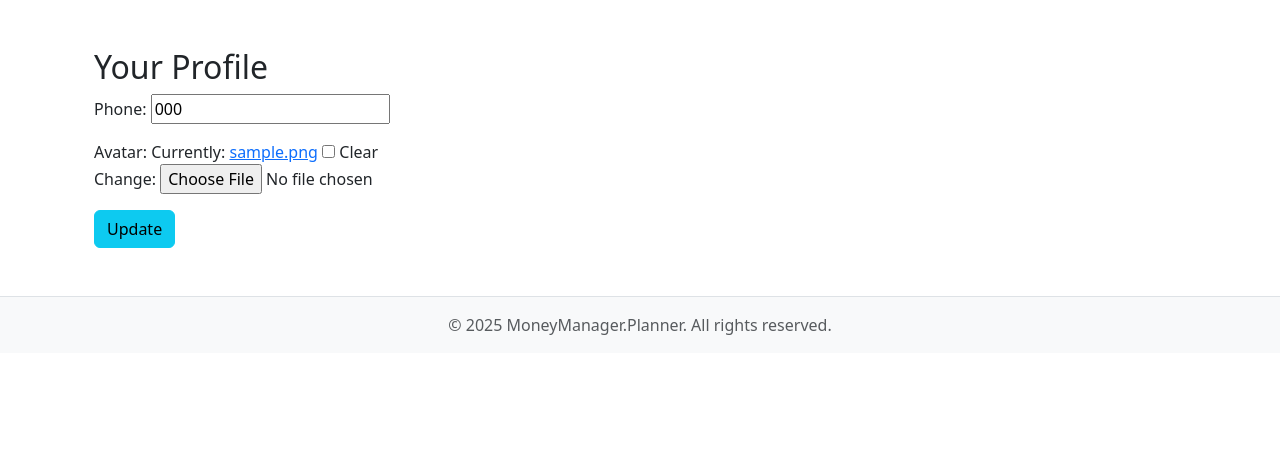
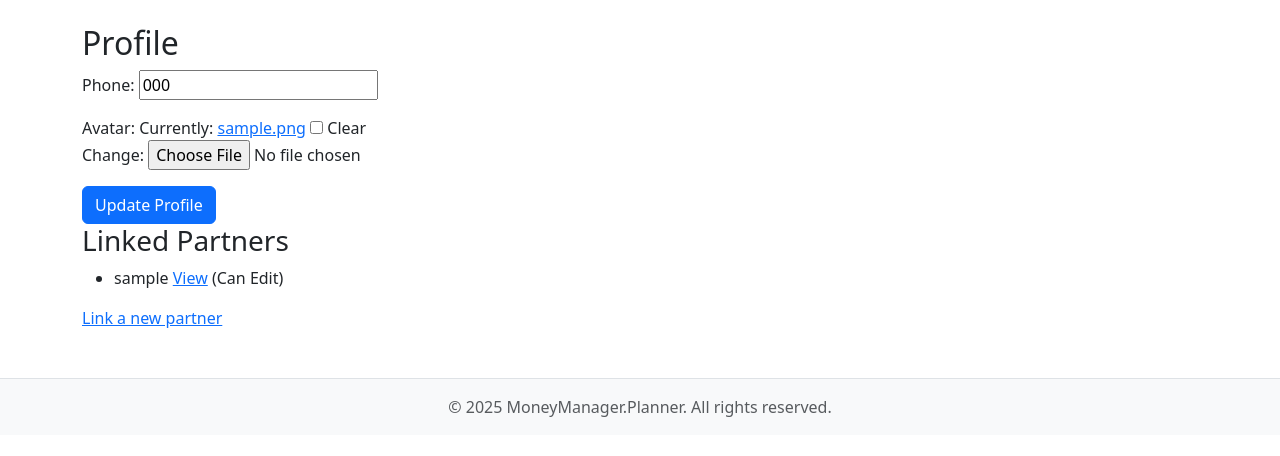
Before and after one commit to SaiSurya-06/MoneyManager.Planer, a Django app: page /accounts/profile/ in a window 1280 px wide. Shown: the part 56-512 px from the top of the page. Run offline with Django 5.2, Linux system fonts and the light colour scheme; a user stored in the database is signed in; tables that the repository leaves empty hold one stand-in row (values such as "Sample post").

Commit message:
partner feature added

```diff
--- a/moneymanager/accounts/forms.py
+++ b/moneymanager/accounts/forms.py
@@ -1,6 +1,6 @@
 from django import forms
 from django.contrib.auth.models import User
-from .models import Profile
+from .models import Profile, PartnerAccount
 
 class UserRegisterForm(forms.ModelForm):
     password = forms.CharField(widget=forms.PasswordInput)
@@ -21,3 +21,8 @@ class ProfileUpdateForm(forms.ModelForm):
     class Meta:
         model = Profile
         fields = ['phone', 'avatar']
+
+class PartnerLinkForm(forms.ModelForm):
+    class Meta:
+        model = PartnerAccount
+        fields = ['partner', 'can_edit']
--- a/moneymanager/accounts/urls.py
+++ b/moneymanager/accounts/urls.py
@@ -7,6 +7,9 @@ urlpatterns = [
     path('login/', auth_views.LoginView.as_view(template_name='accounts/login.html'), name='login'),
     path('logout/', auth_views.LogoutView.as_view(template_name='accounts/login.html'), name='logout'),
     path('profile/', views.profile, name='profile'),
+    path('partner/link/', views.partner_link, name='partner_link'),
+    path('partner/<int:partner_id>/transactions/', views.partner_transactions, name='partner_transactions'),
+    path('partner/<int:partner_id>/', views.partner_profile, name='partner_profile'),
     path('password_change/', auth_views.PasswordChangeView.as_view(template_name='accounts/password_change.html'), name='password_change'),
     path('password_change/done/', auth_views.PasswordChangeDoneView.as_view(template_name='accounts/password_change_done.html'), name='password_change_done'),
     path('password_reset/', auth_views.PasswordResetView.as_view(template_name='accounts/password_reset.html'), name='password_reset'),
--- a/moneymanager/accounts/views.py
+++ b/moneymanager/accounts/views.py
@@ -1,9 +1,10 @@
-from django.shortcuts import render, redirect
-from django.contrib.auth import login, authenticate
+from django.shortcuts import render, redirect, get_object_or_404
+from django.contrib.auth import login
 from django.contrib import messages
 from django.contrib.auth.decorators import login_required
-from django.contrib.auth.forms import AuthenticationForm, PasswordChangeForm, PasswordResetForm
-from .forms import UserRegisterForm, ProfileUpdateForm
+from .forms import UserRegisterForm, ProfileUpdateForm, PartnerLinkForm
+from .models import Profile, PartnerAccount
+from django.contrib.auth.models import User
 
 def register(request):
     if request.method == 'POST':
@@ -28,4 +29,44 @@ def profile(request):
             return redirect('profile')
     else:
         p_form = ProfileUpdateForm(instance=request.user.profile)
-    return render(request, 'accounts/profile.html', {'p_form': p_form})
+    partners = PartnerAccount.objects.filter(user=request.user)
+    return render(request, 'accounts/profile.html', {'p_form': p_form, 'partners': partners})
+
+@login_required
+def partner_link(request):
+    if request.method == 'POST':
+        form = PartnerLinkForm(request.POST)
+        if form.is_valid():
+            partner = form.cleaned_data['partner']
+            if partner == request.user:
+                messages.error(request, "You cannot add yourself as a partner.")
+            else:
+                PartnerAccount.objects.get_or_create(user=request.user, partner=partner, defaults={'can_edit': form.cleaned_data['can_edit']})
+                messages.success(request, f"Partner {partner.username} linked.")
+            return redirect('profile')
+    else:
+        form = PartnerLinkForm()
+    return render(request, 'accounts/partner_link.html', {'form': form})
+
+@login_required
+def partner_profile(request, partner_id):
+    partner_user = get_object_or_404(User, id=partner_id)
+    if not PartnerAccount.objects.filter(user=request.user, partner=partner_user).exists():
+        messages.error(request, "No partner relationship.")
+        return redirect('profile')
+    partner_profile = partner_user.profile
+    return render(request, 'accounts/partner_profile.html', {'partner': partner_profile, 'partner_user': partner_user})
+
+from transactions.models import Transaction  # or your actual model import
+
+@login_required
+def partner_transactions(request, partner_id):
+    partner_user = get_object_or_404(User, id=partner_id)
+    if not PartnerAccount.objects.filter(user=request.user, partner=partner_user).exists():
+        messages.error(request, "No partner relationship.")
+        return redirect('profile')
+    transactions = Transaction.objects.filter(user=partner_user)
+    return render(request, 'accounts/partner_transactions.html', {
+        'partner_user': partner_user,
+        'transactions': transactions
+    })
--- a/moneymanager/templates/accounts/profile.html
+++ b/moneymanager/templates/accounts/profile.html
@@ -1,11 +1,22 @@
-{% extends 'base.html' %}
+{% extends "base.html" %}
 {% block content %}
-<div class="container mt-5">
-    <h2>Your Profile</h2>
-    <form method="post" enctype="multipart/form-data">
-        {% csrf_token %}
-        {{ p_form.as_p }}
-        <button type="submit" class="btn btn-info">Update</button>
-    </form>
-</div>
+<h2>Profile</h2>
+<form method="post" enctype="multipart/form-data">
+    {% csrf_token %}
+    {{ p_form.as_p }}
+    <button type="submit" class="btn btn-primary">Update Profile</button>
+</form>
+<h3>Linked Partners</h3>
+<ul>
+{% for pa in partners %}
+    <li>
+        {{ pa.partner.username }}
+        <a href="{% url 'partner_profile' pa.partner.id %}">View</a>
+        {% if pa.can_edit %}(Can Edit){% endif %}
+    </li>
+{% empty %}
+    <li>No partners linked. <a href="{% url 'partner_link' %}">Add Partner</a></li>
+{% endfor %}
+</ul>
+<a href="{% url 'partner_link' %}">Link a new partner</a>
 {% endblock %}
```
Also changed, not shown: moneymanager/templates/accounts/partner_link.html (added, +10 -0 lines), moneymanager/templates/accounts/partner_profile.html (added, +17 -0 lines), moneymanager/templates/accounts/partner_transactions.html (added, +25 -0 lines), moneymanager/templates/accounts/register.html (+8 -10 lines).
